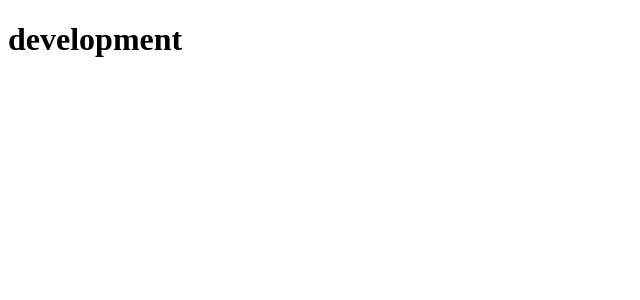
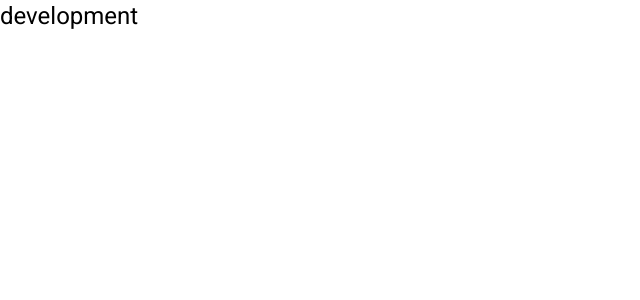
Before and after one commit to mapcsasystem/examen-frontend, an Angular app: page / in a window 1280 px wide. Shown: the top 300 px of the page, without its empty margins (0-640 px from the left). Built offline with nearby package versions, Linux system fonts and the light colour scheme.

Commit message:
add angular material

```diff
--- a/angular.json
+++ b/angular.json
@@ -24,7 +24,10 @@
             "tsConfig": "tsconfig.app.json",
             "inlineStyleLanguage": "scss",
             "assets": ["src/favicon.ico", "src/assets"],
-            "styles": ["src/styles.scss"],
+            "styles": [
+              "@angular/material/prebuilt-themes/indigo-pink.css",
+              "src/styles.scss"
+            ],
             "scripts": []
           },
           "configurations": {
@@ -127,7 +130,10 @@
             "tsConfig": "tsconfig.spec.json",
             "inlineStyleLanguage": "scss",
             "assets": ["src/favicon.ico", "src/assets"],
-            "styles": ["src/styles.scss"],
+            "styles": [
+              "@angular/material/prebuilt-themes/indigo-pink.css",
+              "src/styles.scss"
+            ],
             "scripts": []
           }
         }
--- a/package.json
+++ b/package.json
@@ -13,10 +13,12 @@
   "private": true,
   "dependencies": {
     "@angular/animations": "^16.1.0",
+    "@angular/cdk": "^16.1.6",
     "@angular/common": "^16.1.0",
     "@angular/compiler": "^16.1.0",
     "@angular/core": "^16.1.0",
     "@angular/forms": "^16.1.0",
+    "@angular/material": "^16.1.6",
     "@angular/platform-browser": "^16.1.0",
     "@angular/platform-browser-dynamic": "^16.1.0",
     "@angular/router": "^16.1.0",
@@ -28,6 +30,7 @@
     "@angular-devkit/build-angular": "^16.1.6",
     "@angular/cli": "~16.1.6",
     "@angular/compiler-cli": "^16.1.0",
+    "@schematics/angular": "^16.1.6",
     "@types/jasmine": "~4.3.0",
     "jasmine-core": "~4.6.0",
     "karma": "~6.4.0",
--- a/src/index.html
+++ b/src/index.html
@@ -7,9 +7,12 @@
   <base href="/">
   <meta name="viewport" content="width=device-width, initial-scale=1">
   <link rel="icon" type="image/x-icon" href="favicon.ico">
+  <link rel="preconnect" href="https://fonts.gstatic.com">
+  <link href="https://fonts.googleapis.com/css2?family=Roboto:wght@300;400;500&display=swap" rel="stylesheet">
+  <link href="https://fonts.googleapis.com/icon?family=Material+Icons" rel="stylesheet">
 </head>
 
-<body>
+<body class="mat-typography">
   <app-root></app-root>
 </body>
 
--- a/src/styles.scss
+++ b/src/styles.scss
@@ -1 +1,4 @@
 /* You can add global styles to this file, and also import other style files */
+
+html, body { height: 100%; }
+body { margin: 0; font-family: Roboto, "Helvetica Neue", sans-serif; }
```
Also changed, not shown: src/app/app.module.ts (+10 -6 lines), src/app/shared/material/material.module.ts (added, +100 -0 lines), 1 other file (tests, documents, lock files or other folders).
